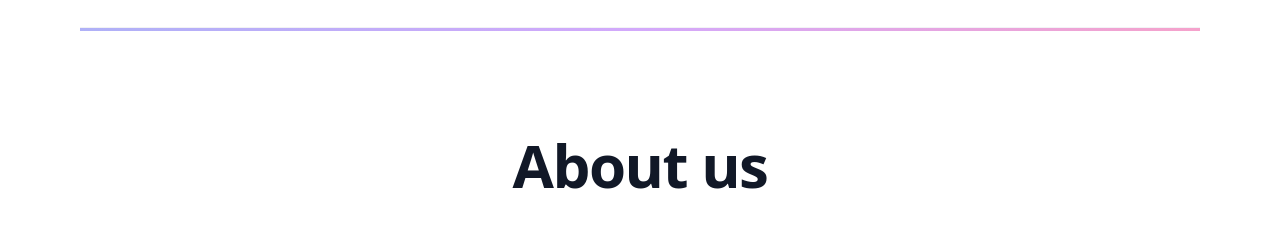
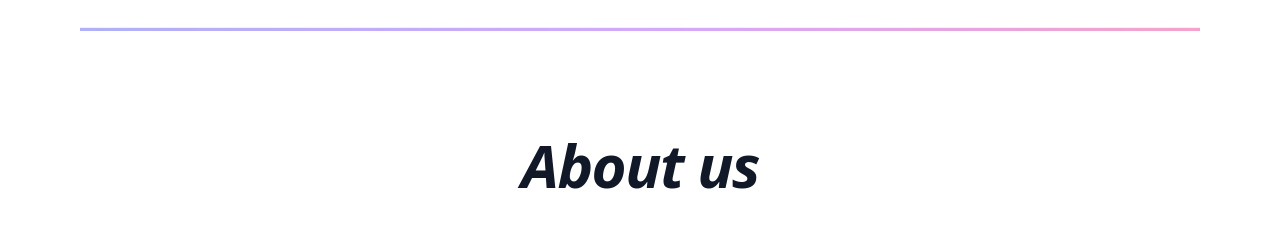
Before and after one commit to weareflexable/website, a Next.js app: page / in a window 1280 px wide. Shown: the part 4880-5117 px from the top of the page. Built offline with nearby package versions, Linux system fonts and the light colour scheme.

Commit message:
Update Aboutus.js

```diff
--- a/components/Aboutus.js
+++ b/components/Aboutus.js
@@ -6,7 +6,7 @@ const Aboutus = () => {
       <div name="about us" className=" mt-10 pt-10">
         <div class="py-8 px-4 mx-auto max-w-screen-xl lg:py-6 lg:px-6">
           <div class="max-w-screen-1200pxl text-gray-500 sm:text-lg dark:text-gray-400">
-            <h2 class="mb-4 text-6xl tracking-tight font-bold text-center text-gray-900 dark:text-white">
+            <h2 class="mb-4 italic text-6xl tracking-tight font-bold text-center text-gray-900 dark:text-white">
               About us
             </h2>
             <p class="mb-4 text-3xl italic ml-5 mt-5 pt-5 text-[#8109f8]">
```
